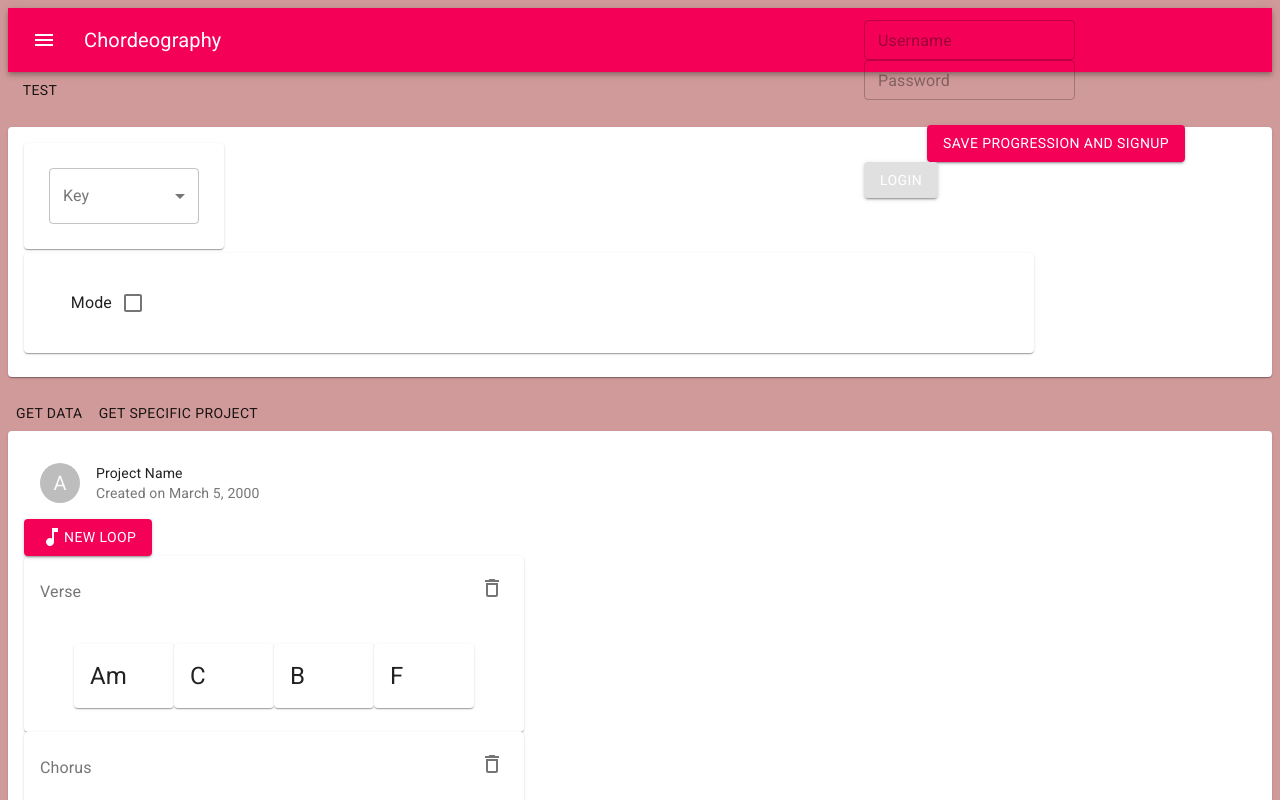
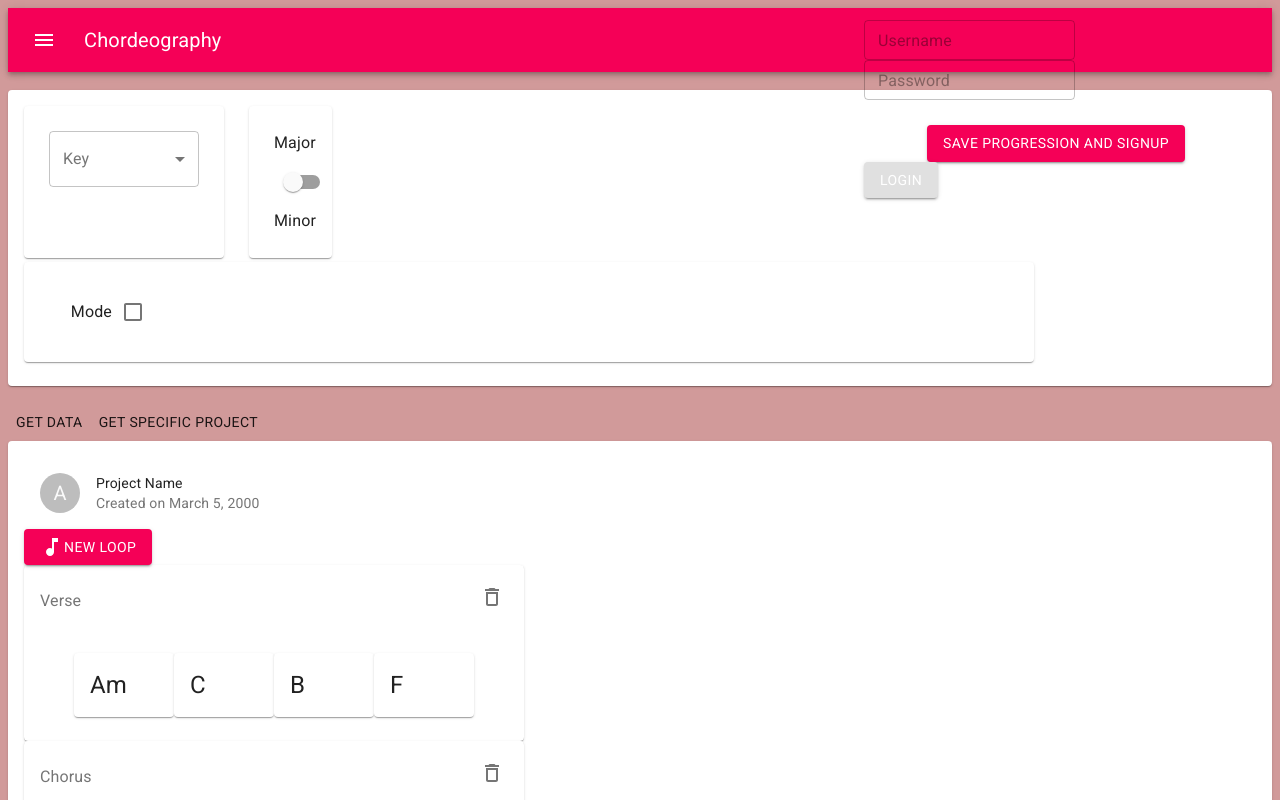
Before and after one commit to DillonNotDylan/COP4331-BigProject, a React (Create React App) app: page / in a window 1280 px wide. Shown: the top 800 px of the page. Built offline with nearby package versions, Linux system fonts and the light colour scheme.

Commit message:
added key quality toggle

```diff
--- a/src/components/Tools/KeyBox.js
+++ b/src/components/Tools/KeyBox.js
@@ -1,42 +1,64 @@
 import React from 'react'
 import {
 	Card,
-	CardHeader,
-	CardContent,
 	FormControl,
+	Typography,
 	MenuItem,
 	InputLabel,
 	Select,
-	makeStyles
+	Switch,
+	makeStyles,
+	Grid
 } from '@material-ui/core'
 
 const boxStyles = makeStyles({
 	formControl: {
-		alignItems: 'flex',
 		display: 'flex',
+	},
+	quality: {
+		width: 50
 	}
 });
 
 const cardStyles = makeStyles({
 	root: {
-		marginRight: '90%',
-    	padding: '25px',
-		minWidth: '150px'
-  	}
+		width: 50,
+		padding: '25px',
+		minWidth: '150px',
+  	},
+
+	quality: {
+		alignContent: 'flex',
+		padding: '25px',
+		marginLeft: 25,
+		display:"flex",
+		width: 160
+	},
+
+	divBox: {
+		flexDirection: "row",
+		display: "flex",
+	}
+
 });
 
-const KeyBox = () => {
+export default function KeyBox({currOption}) {
 
 	const boxClasses = boxStyles();
 	const cardClasses = cardStyles();
 	const[currKey, setKey] = React.useState('');
+	const[currQuality, setQuality] = React.useState(false);
 
 	const handleChange = (event) => {
 		setKey(event.target.value);
 	};
 
+	const handleQuality = () =>{
+		setQuality(!currQuality);
+	}
+
 	return(
-		<div>
+		<div className={cardClasses.divBox}>
 			<Card className={cardClasses.root}>
 				<FormControl variant="outlined" className={boxClasses.formControl}>
 					<InputLabel className={boxClasses.formControl} id="key-label">Key</InputLabel>
@@ -61,8 +83,36 @@ const KeyBox = () => {
 				</FormControl>
 
 			</Card>
+
+			<Card className={cardClasses.quality}>
+                <Grid
+					component="label"
+					container
+					alignItems="center"
+					spacing={1}
+				>
+					<Grid item>
+						<Typography variant="body1">
+							Major
+						</Typography>
+					</Grid>
+                    <Grid item>
+						<Switch
+                            disabled={currOption}
+							onClick={handleQuality}
+                            color="default"
+                            inputProps={{ 'aria-label': 'checkbox with default color' }}
+                        />
+					</Grid>
+					<Grid item>
+						<Typography variant="body1">
+							Minor
+						</Typography>
+					</Grid>
+				</Grid>
+
+
+            </Card>
 		</div>
 	)
 }
-
-export default KeyBox
--- a/src/components/Tools/ModeBox.js
+++ b/src/components/Tools/ModeBox.js
@@ -5,7 +5,7 @@ import {
 	makeStyles,
 	Checkbox,
 	Typography,
-	Slider,
+	Slider
 } from '@material-ui/core'
 
 const cardStyles = makeStyles({
@@ -87,7 +87,8 @@ const marks = [
     }
 ]
 
-const ModeBox = () => {
+
+export default function ModeBox ({setOption}){
 
 	const boxClasses = boxStyles();
 	const cardClasses = cardStyles();
@@ -104,6 +105,8 @@ const ModeBox = () => {
 
 		if (!modeState)
 			setMode('');
+
+		setOption(modeState);
     }
 
 	return(
@@ -136,9 +139,7 @@ const ModeBox = () => {
 										{currMode}
 									</Typography>
 								}
-
 							/>
-
 						</Card>
 
 						<Slider
@@ -155,11 +156,7 @@ const ModeBox = () => {
 						/>
 					</ section>
 				}
-
 			</Card>
-
 		</div>
 	)
 }
-
-export default ModeBox
--- a/src/components/Tools/ToolPage.js
+++ b/src/components/Tools/ToolPage.js
@@ -1,7 +1,6 @@
-import React, { Component } from 'react'
+import React, { useState } from 'react'
 import {
 	Card,
-	CardHeader,
 	CardContent,
     makeStyles,
     Grid
@@ -25,6 +24,7 @@ const useStyles = makeStyles((theme) => ({
 
 const ToolPage = () => {
     const classes = useStyles();
+    const [currOption, setOption] = useState(true);
 
     return(
         <div>
@@ -33,10 +33,10 @@ const ToolPage = () => {
                 <CardContent>
                     <Grid container>
                         <Grid item xs sm={3}>
-                            <KeyBox />
+                            <KeyBox currOption={!currOption}/>
                         </Grid>
                         <Grid item xs>
-                            <ModeBox />
+                            <ModeBox setOption={setOption}/>
                         </Grid>
                     </Grid>
                 </CardContent>
--- a/src/pages/Home.js
+++ b/src/pages/Home.js
@@ -1,6 +1,6 @@
 import React from 'react'
 import NavBar from '../components/NavBar'
-import PianoPreview from '../components/PianoPreview'
+// import PianoPreview from '../components/PianoPreview'
 import ProgLoop from '../components/Looper/ProgLoop'
 import {
 	Grid
@@ -14,7 +14,7 @@ const Home = () => {
 		<div>
 
 			<NavBar />
-			<PianoPreview />
+			{/* <PianoPreview /> */}
 			<ToolPage />
 			<LoopBox />
 
```
Lines whose indentation alone changed are shown as unchanged.
